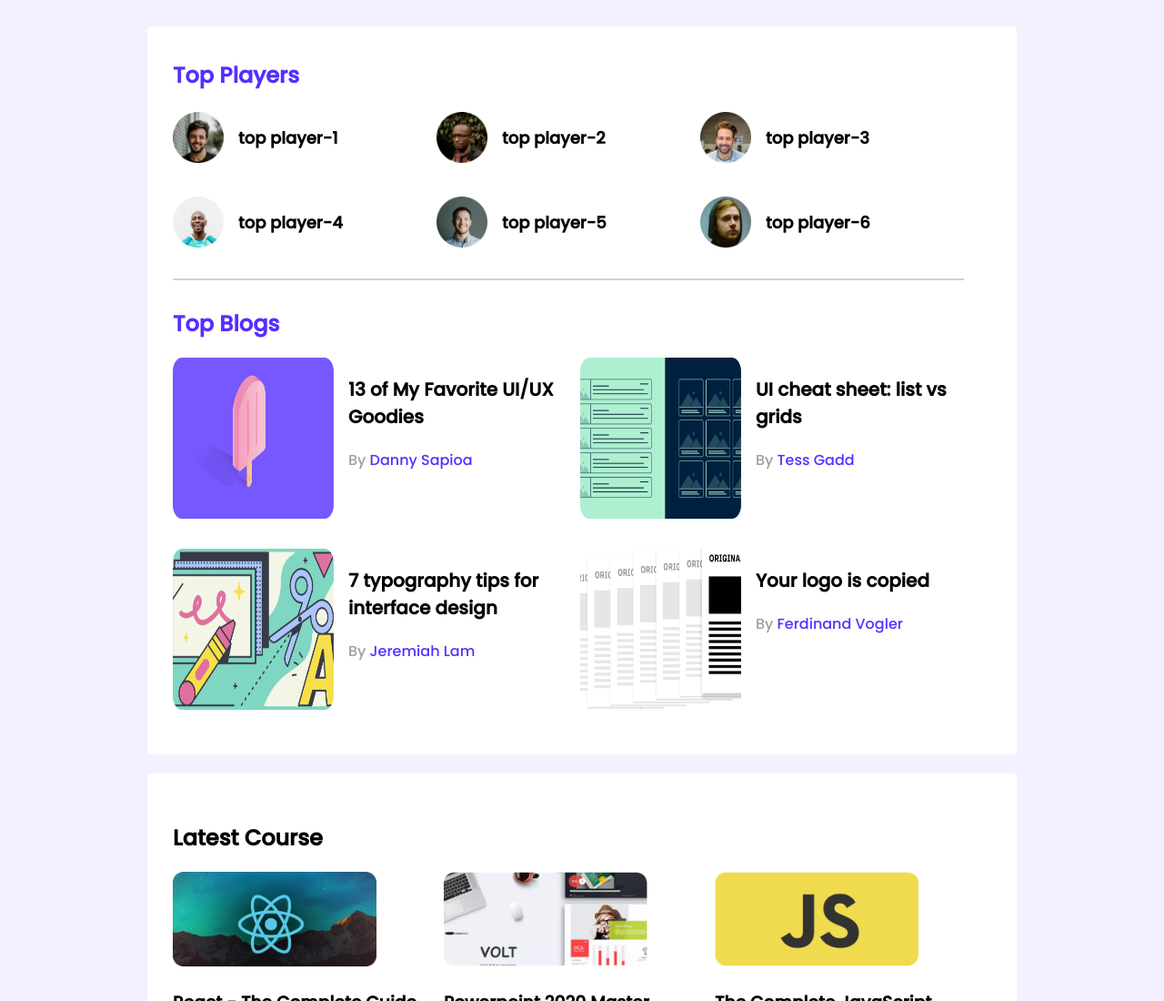
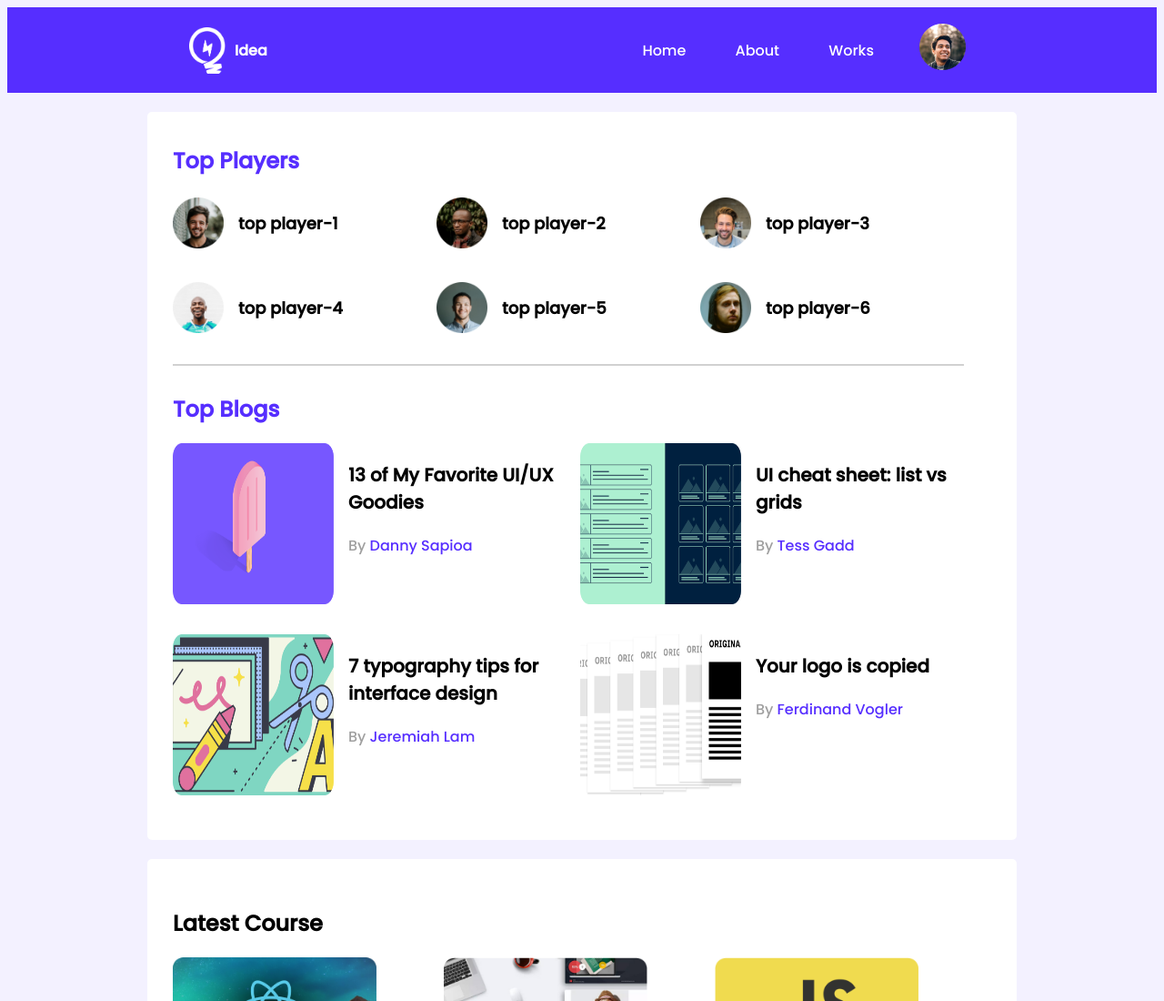
Before and after one commit to MahfujSajib/leader-board-css3, a plain HTML site: page index.html in a window 1280 px wide. Shown: the top 1100 px of the page at 91% size. Drawn offline with Linux system fonts and the light colour scheme.

Commit message:
navbar add

```diff
--- a/index.html
+++ b/index.html
@@ -19,6 +19,31 @@
 <body>
     <!-- header start -->
     <header>
+        <nav class="navbar">
+            <div class="logo">
+                <img src="images/icons/logo.png" alt="">
+                <h4 class="idea">Idea</h4>
+            </div>
+            <div class="menu">
+                <ul>
+                    <li><a href="">Home</a></li>
+                    <li><a href="">About</a></li>
+                    <li><a href="">Works</a></li>
+                </ul>
+                <div class="image">
+                    <img src="images/icons/profile.png" alt="">
+                </div>
+            </div>
+
+
+        </nav>
+
+
+
+
+
+
+
 
     </header>
     <!-- header end -->
--- a/styles/style.css
+++ b/styles/style.css
@@ -19,7 +19,62 @@ hr{
     border: 1px solid #D1D1D1;
     margin-bottom: 30px;
 }
-/* section-title */
+/* ---------------------navbar star--------------------- */
+.navbar{
+    background-color: #562EFF;
+    height: 94px;
+    width: 100%;
+    display: flex;
+    justify-content: space-between;
+}
+.logo img{
+    color: rgb(255, 255, 255);
+    width: 40px;
+    height: 51px;
+}
+.logo{
+    display: flex;
+    align-items: center;
+    padding-left: 200px;
+
+}
+.idea{
+    color: white;
+    margin-left: 10px;
+
+}
+.menu{
+    display: flex;
+    justify-content: center;
+    align-items: center;
+    padding-right: 210px;
+
+
+}
+.menu .image img{
+    height: 51px;
+    width: 51px;
+
+
+
+}
+/* .menu ul{
+    margin-top: 38px;
+    padding-right: 210px;
+} */
+.menu ul li{
+    list-style: none;
+    display: inline-flex;
+    margin-right: 50px;
+
+
+}
+.menu ul li a{
+    text-decoration: none;
+    color: white;
+
+}
+
 .top-player{
     margin-bottom: 30px;
 }
@@ -88,6 +143,7 @@ hr{
     grid-template-columns: repeat(3,1fr);
     grid-column-gap: 24px;
 
+
 }
 .courses .course-banner img{
     width: 224px;
@@ -114,3 +170,33 @@ hr{
 /* -----------------Media queries------------------------------- */
 
 /*--------------- Mobile device------------ */
+@media only screen and (max-width:688px){
+    .container{
+        width: 100%;
+    }
+    .players,.blogs,.courses{
+        grid-template-columns: repeat(1,1fr);
+    }
+    .player,.blog{
+        flex-direction: column;
+    }
+    .section-title{
+        text-align: center;
+    }
+
+
+}
+/* -----------------------------Tablet Devices------------------- */
+@media only screen and (min-width:688px) and (max-width:992px) {
+    .container{
+        width: 100%;
+    }
+    .players,.courses{
+       grid-template-columns: repeat(2,1fr);
+    }
+    .blogs{
+        grid-template-columns: repeat(1,1fr);
+
+    }
+
+}
```
